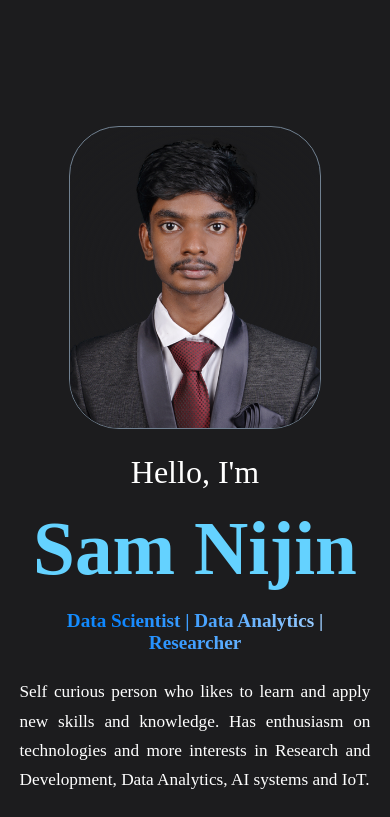
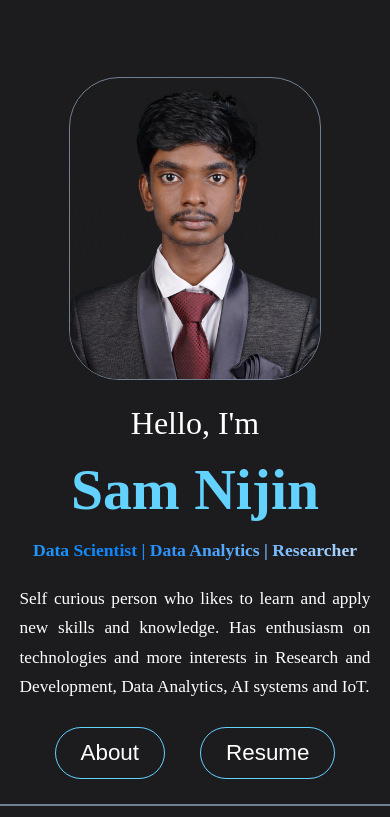
Before and after one commit to SamNijin/Personal_Portfolio, a plain HTML site: page index.html in a window 390 px wide. Shown: the top 817 px of the page. Drawn offline with Linux system fonts and the light colour scheme.

Commit message:
resized name for small display

```diff
--- a/styles/style.css
+++ b/styles/style.css
@@ -313,7 +313,7 @@ body {
 
 .brief .left div p.role {
     margin-bottom: 23px;
-    font-size: 1.2rem;
+    font-size: 1.1rem;
     font-weight: 900;
 
     /* Animation */
@@ -416,10 +416,15 @@ body {
 }
 
 /* Mobile */
+@media (max-width: 300px) {
+    .brief .left div p.role {
+        font-size: .8rem;
+    }
+}
 
 @media (max-width: 768px) {
     .brief {
-        height: 100vh;
+        height: fit-content;
         flex-direction: column-reverse;
         justify-content: center;
         align-items: center;
@@ -439,7 +444,7 @@ body {
     }
 
     .brief .left div p span {
-        font-size: 4.7rem;
+        font-size: 3.6rem;
         color: var(--primary-color);
     }
 
```
